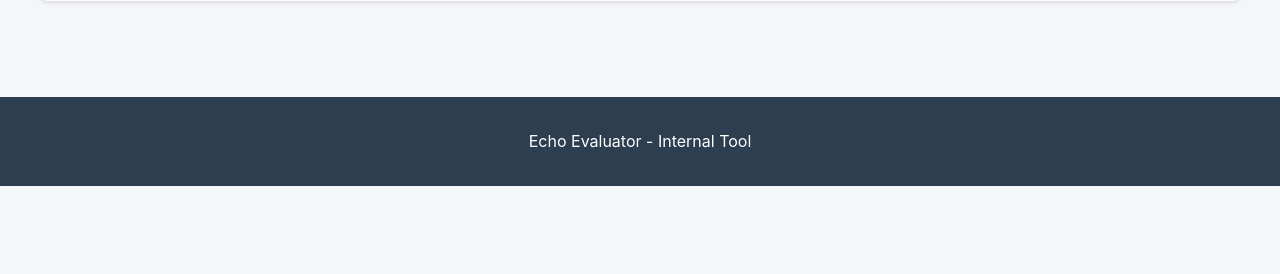
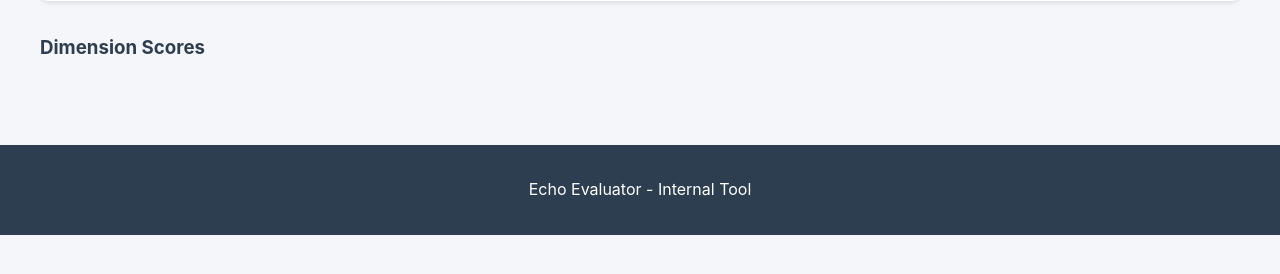
Before and after one commit to jcytong/echo-evaluator, a Python web app: template web/templates/evaluation.html in a window 1280 px wide. Shown: the part 360-634 px from the top of the page. Run offline with Jinja, Linux system fonts and the light colour scheme; the template is opened without the code that fills it, so the values that code supplies are empty.

Commit message:
added dimension scores to top of page

```diff
--- a/web/templates/evaluation.html
+++ b/web/templates/evaluation.html
@@ -17,6 +17,15 @@
         <h2>Overall Score: {{ overall.score }}</h2>
     </div>
 
+    <div class="dimension-scores">
+        <h3>Dimension Scores</h3>
+        <ul>
+            {% for dimension, data in dimensions.items() %}
+            <li><strong>{{ dimension }}:</strong> {{ data.score }}</li>
+            {% endfor %}
+        </ul>
+    </div>
+
     <div class="dimensions">
         {% for dimension, data in dimensions.items() %}
         <div class="dimension-card">
```
Also changed, not shown: 3 other files.
